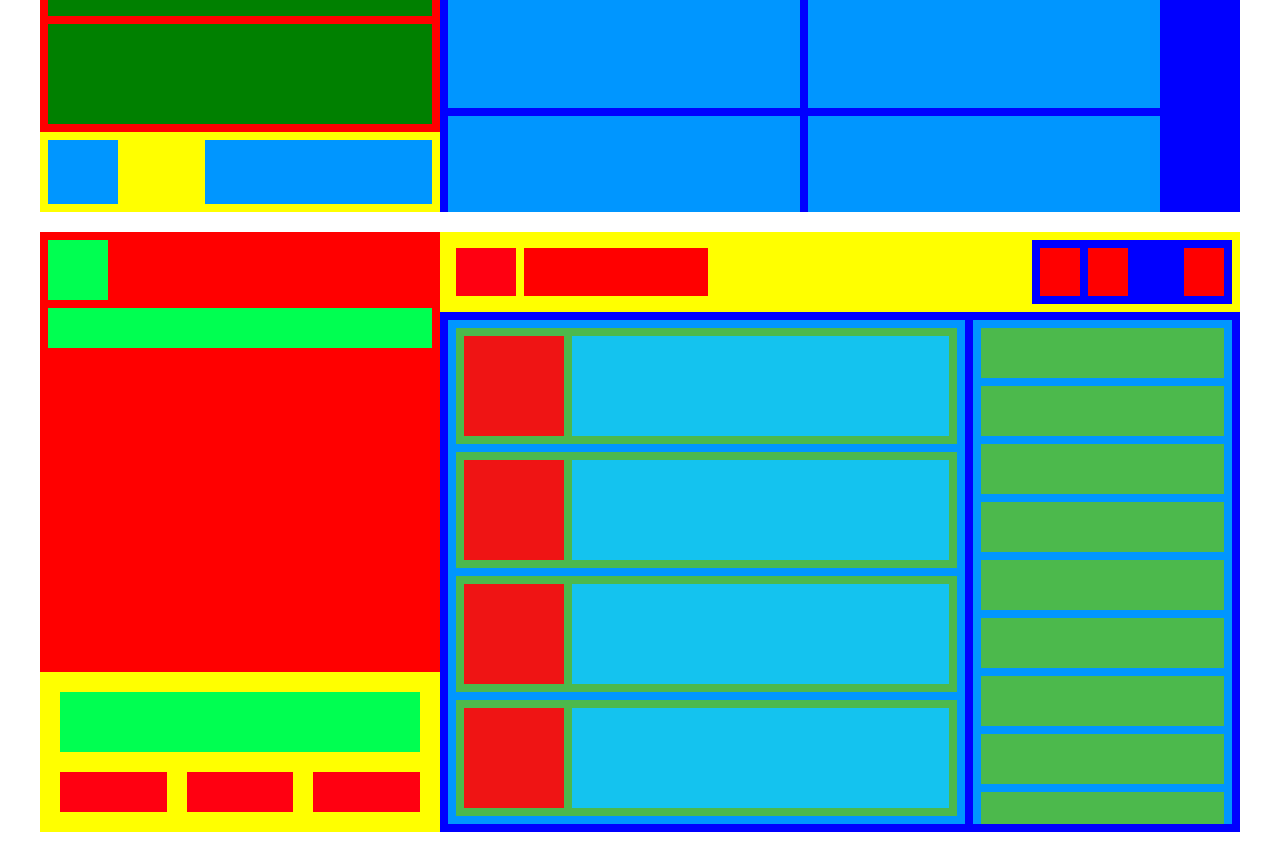
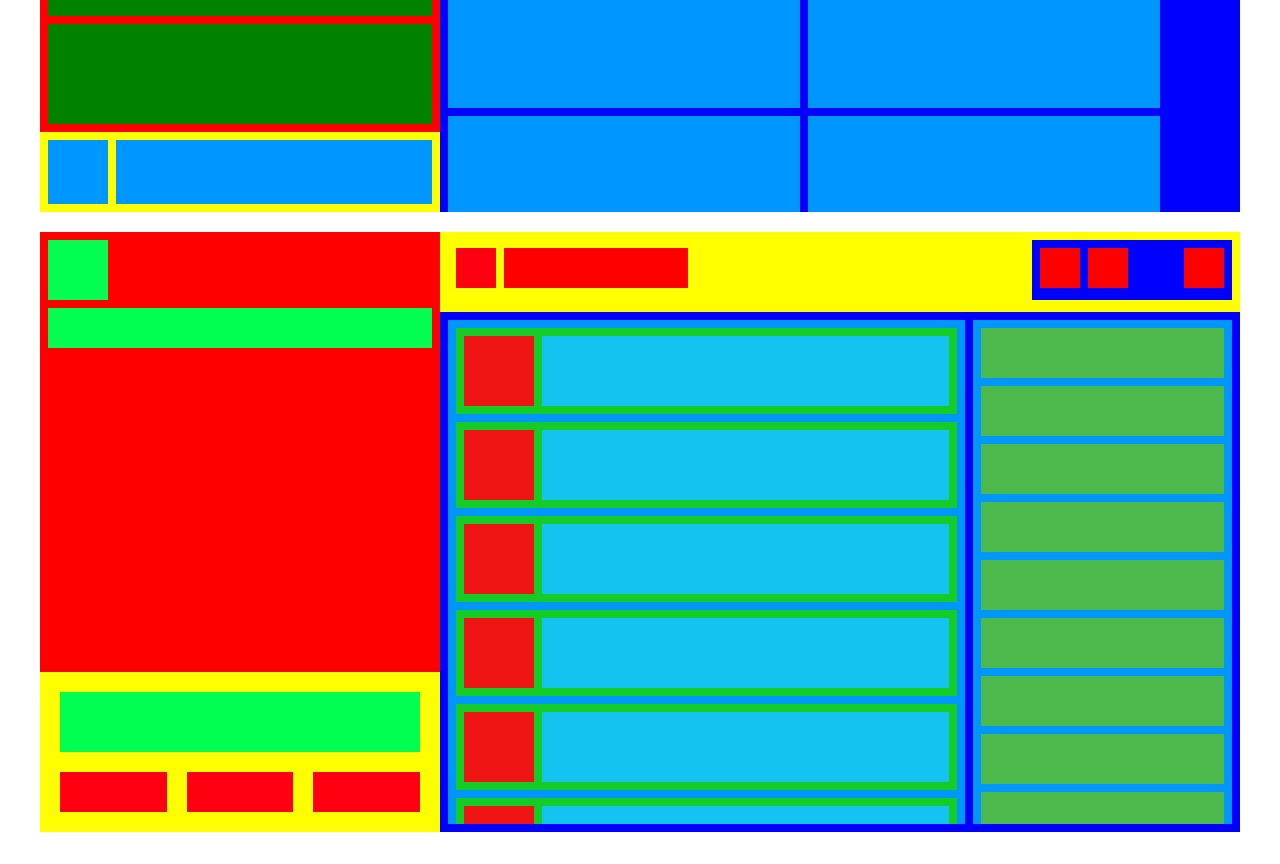
Before and after one commit to foronered/training-llp, a React (Create React App) app: page / in a window 1280 px wide. Shown: the part 6020-6884 px from the top of the page. Built offline with nearby package versions, Linux system fonts and the light colour scheme.

Commit message:
sheet 2 done llp

```diff
--- a/src/modules/Module2.5.tsx
+++ b/src/modules/Module2.5.tsx
@@ -9,11 +9,14 @@ const Container = styled.div`
   display: grid;
   grid-template-columns: 1fr 2fr;
   grid-template-rows: 80px 1fr 80px;
-  background-color: red;
+  background-color: blue;
+
   @media (min-width: ${MOBILE_BREAKPOINT}) {
   }
 
   @media (max-width: ${MOBILE_BREAKPOINT}) {
+    padding-left: 100px;
+    padding-right: 100px;
   }
 `
 const BlueMain = styled.div`
@@ -21,13 +24,21 @@ const BlueMain = styled.div`
   grid-row: 2 / 4;
   display: grid;
   overflow-y: scroll;
-  grid-template-columns: 1fr 1fr;
-  grid-template-rows: repeat(6, 200px);
+
   background-color: blue;
   width: 100%;
   height: 100%;
-  padding: 8px 80px 8px 8px;
   gap: 8px;
+  @media (min-width: ${MOBILE_BREAKPOINT}) {
+    grid-template-columns: 1fr 1fr;
+    grid-template-rows: repeat(6, 200px);
+    padding: 8px 80px 8px 8px;
+  }
+
+  @media (max-width: ${MOBILE_BREAKPOINT}) {
+    grid-template-rows: repeat(6, 200px);
+    padding: 8px;
+  }
 `
 const PinkBar = styled.div`
   background-color: pink;
@@ -36,9 +47,17 @@ const PinkBar = styled.div`
   width: 100%;
   grid-column: 1;
   grid-row: 1;
-  display: grid;
-  grid-template-columns: 1fr 1fr 1fr 1fr 1fr;
+
   gap: 8px;
+  @media (min-width: ${MOBILE_BREAKPOINT}) {
+    display: grid;
+    grid-template-columns: 70px 1fr 70px;
+  }
+
+  @media (max-width: ${MOBILE_BREAKPOINT}) {
+    display: flex;
+    justify-content: center;
+  }
 `
 const YellowBarRight = styled.div`
   background-color: yellow;
@@ -60,16 +79,45 @@ const YellowYellow = styled.div`
 const YellowBlueRight = styled.div`
   background-color: blue;
   height: 100%;
-  width: 200px;
+
   padding: 8px;
-  display: grid;
+
   gap: 8px;
-  grid-template-columns: repeat(4, 1fr);
+  @media (min-width: ${MOBILE_BREAKPOINT}) {
+    width: 200px;
+    display: grid;
+    grid-template-columns: repeat(4, 1fr);
+  }
+
+  @media (max-width: ${MOBILE_BREAKPOINT}) {
+    width: 100px;
+    display: flex;
+    justify-content: center;
+  }
+`
+
+const RedFillGridsingle = styled.div`
+  width: 100%;
+  height: 100%;
+  background-color: red;
+  @media (min-width: ${MOBILE_BREAKPOINT}) {
+  }
+
+  @media (max-width: ${MOBILE_BREAKPOINT}) {
+    width: 50px;
+    height: 100%;
+  }
 `
 const RedFillGrid = styled.div`
   width: 100%;
   height: 100%;
   background-color: red;
+  @media (min-width: ${MOBILE_BREAKPOINT}) {
+  }
+
+  @media (max-width: ${MOBILE_BREAKPOINT}) {
+    display: none;
+  }
 `
 const YellowBarBot = styled.div`
   background-color: yellow;
@@ -78,9 +126,18 @@ const YellowBarBot = styled.div`
   width: 100%;
   grid-column: 1;
   grid-row: 3;
-  display: grid;
-  grid-template-columns: 1fr 1fr 1fr 1fr 1fr;
+
   gap: 8px;
+  @media (min-width: ${MOBILE_BREAKPOINT}) {
+    display: grid;
+    grid-template-columns: 60px 1fr;
+  }
+
+  @media (max-width: ${MOBILE_BREAKPOINT}) {
+    display: flex;
+    align-items: center;
+    justify-content: center;
+  }
 `
 
 const RedBox = styled.div`
@@ -92,27 +149,40 @@ const RedBox = styled.div`
   padding: 8px 8px 0px;
   gap: 8px;
   overflow-y: scroll;
-
+  width: 100%;
   @media (min-width: ${MOBILE_BREAKPOINT}) {
-    width: 100%;
   }
 
   @media (max-width: ${MOBILE_BREAKPOINT}) {
-    width: 40%;
+    align-items: center;
   }
 `
 const GreenBox = styled.div`
   flex: 0 0 auto;
-  width: 100%;
-  height: 100px;
+
   background-color: green;
+  @media (min-width: ${MOBILE_BREAKPOINT}) {
+    width: 100%;
+    height: 100px;
+  }
+
+  @media (max-width: ${MOBILE_BREAKPOINT}) {
+    width: 60px;
+    height: 60px;
+  }
 `
 const BlueSquare1 = styled.div`
-  flex: 0 0 auto;
-  grid-column: 1;
-  width: 100%;
-  height: 100%;
   background-color: #0096ff;
+  @media (min-width: ${MOBILE_BREAKPOINT}) {
+    width: 100%;
+    height: 100%;
+    grid-column: 1;
+  }
+
+  @media (max-width: ${MOBILE_BREAKPOINT}) {
+    width: 60px;
+    height: 60px;
+  }
 `
 const BlueSquare5 = styled.div`
   flex: 0 0 auto;
@@ -120,13 +190,26 @@ const BlueSquare5 = styled.div`
   width: 100%;
   height: 100%;
   background-color: #0096ff;
+  grid-column: 3;
+  @media (min-width: ${MOBILE_BREAKPOINT}) {
+  }
+
+  @media (max-width: ${MOBILE_BREAKPOINT}) {
+    display: none;
+  }
 `
 const BlueSquareLong = styled.div`
   flex: 0 0 auto;
-  grid-column: 3/6;
+  grid-column: 2;
   width: 100%;
   height: 100%;
   background-color: #0096ff;
+  @media (min-width: ${MOBILE_BREAKPOINT}) {
+  }
+
+  @media (max-width: ${MOBILE_BREAKPOINT}) {
+    display: none;
+  }
 `
 const BrightBlueBox = styled.div`
   flex: 0 0 auto;
@@ -149,7 +232,7 @@ export const Module25 = () => {
     <BrightBlueBox key={index} />
   ))
 
-  const redboxes = Array.from({ length: 4 }).map((_, index) => (
+  const redboxes = Array.from({ length: 3 }).map((_, index) => (
     <RedFillGrid key={index} />
   ))
   return (
@@ -170,7 +253,10 @@ export const Module25 = () => {
           <YellowYellow>
             <RedBoxRightLong />
           </YellowYellow>
-          <YellowBlueRight>{redboxes}</YellowBlueRight>
+          <YellowBlueRight>
+            <RedFillGridsingle />
+            {redboxes}
+          </YellowBlueRight>
         </YellowBarRight>
 
         <BlueMain> {blueboxes} </BlueMain>
--- a/src/modules/Module2.6.tsx
+++ b/src/modules/Module2.6.tsx
@@ -7,13 +7,20 @@ const Container = styled.div`
   width: 100%;
   height: 100%;
   display: grid;
+
   grid-template-columns: 1fr 2fr;
   grid-template-rows: 80px 1fr 160px;
-  background-color: red;
+  background-color: blue;
   @media (min-width: ${MOBILE_BREAKPOINT}) {
+    grid-template-columns: 1fr 2fr;
+    grid-template-rows: 80px 1fr 160px;
   }
 
   @media (max-width: ${MOBILE_BREAKPOINT}) {
+    grid-template-columns: 1fr 2fr;
+    grid-template-rows: 160px 1fr 160px;
+    padding-left: 100px;
+    padding-right: 100px;
   }
 `
 
@@ -25,7 +32,14 @@ const YellowBarRight = styled.div`
   grid-column: 2;
   grid-row: 1;
   display: flex;
-  justify-content: space-between;
+
+  @media (min-width: ${MOBILE_BREAKPOINT}) {
+    justify-content: space-between;
+  }
+
+  @media (max-width: ${MOBILE_BREAKPOINT}) {
+    flex-direction: column;
+  }
 `
 
 const YellowYellow = styled.div`
@@ -38,7 +52,7 @@ const YellowYellow = styled.div`
 `
 const YellowBlueRight = styled.div`
   background-color: blue;
-  height: 100%;
+  height: 60px;
   width: 200px;
   padding: 8px;
   display: grid;
@@ -46,9 +60,6 @@ const YellowBlueRight = styled.div`
   grid-template-columns: repeat(4, 1fr);
 `
 const YellowBarBot = styled.div`
-  display: grid;
-  grid-template-columns: 1fr 1fr 1fr;
-  grid-template-rows: 1fr 1fr;
   background-color: yellow;
   padding: 20px;
   height: 100%;
@@ -56,6 +67,17 @@ const YellowBarBot = styled.div`
   grid-column: 1;
   grid-row: 3;
   gap: 20px;
+
+  @media (min-width: ${MOBILE_BREAKPOINT}) {
+    display: grid;
+    grid-template-columns: 1fr 1fr 1fr;
+    grid-template-rows: 1fr 1fr;
+  }
+
+  @media (max-width: ${MOBILE_BREAKPOINT}) {
+    display: flex;
+    justify-content: center;
+  }
 `
 
 const RedBox = styled.div`
@@ -68,14 +90,12 @@ const RedBox = styled.div`
   flex: 1;
   padding: 8px 8px 0px;
   gap: 8px;
-  overflow-y: scroll;
-
+  width: 100%;
   @media (min-width: ${MOBILE_BREAKPOINT}) {
-    width: 100%;
   }
 
   @media (max-width: ${MOBILE_BREAKPOINT}) {
-    width: 40%;
+    align-items: center;
   }
 `
 const GreenSquare = styled.div`
@@ -85,15 +105,20 @@ const GreenSquare = styled.div`
   background-color: #00ff51;
 `
 const RedSquare = styled.div`
-  flex: 0 0 auto;
   width: 100%;
   height: 100%;
   background-color: #ff0011;
+  @media (min-width: ${MOBILE_BREAKPOINT}) {
+  }
+
+  @media (max-width: ${MOBILE_BREAKPOINT}) {
+    display: none;
+  }
 `
 const RedSquareYellow = styled.div`
   flex: 0 0 auto;
-  width: 60px;
-  height: 100%;
+  width: 40px;
+  height: 40px;
   background-color: #ff0011;
 `
 const GreenBoxLong = styled.div`
@@ -101,26 +126,43 @@ const GreenBoxLong = styled.div`
   width: 100%;
   height: 40px;
   background-color: #00ff51;
+  @media (min-width: ${MOBILE_BREAKPOINT}) {
+  }
+
+  @media (max-width: ${MOBILE_BREAKPOINT}) {
+    display: none;
+  }
 `
 const GreenBoxLong2 = styled.div`
-  grid-column: 1/4;
-  grid-row: 1;
-  flex: 0 0 auto;
-  width: 100%;
   height: 60px;
   background-color: #00ff51;
+  @media (min-width: ${MOBILE_BREAKPOINT}) {
+    grid-column: 1/4;
+    grid-row: 1;
+    width: 100%;
+  }
+
+  @media (max-width: ${MOBILE_BREAKPOINT}) {
+    width: 60px;
+  }
 `
 const BlueMain = styled.div`
   grid-column: 2;
   grid-row: 2 / 4;
-  display: grid;
+
   overflow-y: hidden;
   grid-template-columns: 2fr 1fr;
   background-color: blue;
   width: 100%;
   height: 100%;
-  padding: 8px;
   gap: 8px;
+  @media (min-width: ${MOBILE_BREAKPOINT}) {
+    display: grid;
+    padding: 8px;
+  }
+
+  @media (max-width: ${MOBILE_BREAKPOINT}) {
+  }
 `
 
 const BrightBlueBox1 = styled.div`
@@ -134,6 +176,11 @@ const BrightBlueBox1 = styled.div`
   gap: 8px;
   padding: 8px;
   overflow-y: scroll;
+  @media (min-width: ${MOBILE_BREAKPOINT}) {
+  }
+
+  @media (max-width: ${MOBILE_BREAKPOINT}) {
+  }
 `
 const BrightBlueBox2 = styled.div`
   grid-column: 2;
@@ -145,28 +192,34 @@ const BrightBlueBox2 = styled.div`
   gap: 8px;
   padding: 8px;
   overflow-y: scroll;
+  @media (min-width: ${MOBILE_BREAKPOINT}) {
+  }
+
+  @media (max-width: ${MOBILE_BREAKPOINT}) {
+    display: none;
+  }
 `
 const RedBoxRightLong = styled.div`
   flex: 0 0 auto;
   width: 100%;
-  height: 100%;
+  height: 40px;
   background-color: red;
 `
 const RedBoxTopRight1 = styled.div`
-  width: 100%;
-  height: 100%;
+  width: 40px;
+  height: 40px;
   background-color: red;
   grid-column: 1;
 `
 const RedBoxTopRight2 = styled.div`
-  width: 100%;
-  height: 100%;
+  width: 40px;
+  height: 40px;
   background-color: red;
   grid-column: 2;
 `
 const RedBoxTopRight4 = styled.div`
-  width: 100%;
-  height: 100%;
+  width: 40px;
+  height: 40px;
   background-color: red;
   grid-column: 4;
 `
@@ -179,23 +232,36 @@ const GreenBoxesArray = styled.div`
 
 const GreenBoxesArrayLeft = styled.div`
   display: flex;
-  flex-direction: row;
+
   width: 100%;
   height: auto;
-  background-color: #4cb94c;
+  background-color: #14cc26;
   padding: 8px;
-  flex: 0 0 auto;
   gap: 8px;
+  @media (min-width: ${MOBILE_BREAKPOINT}) {
+    flex-direction: row;
+  }
+
+  @media (max-width: ${MOBILE_BREAKPOINT}) {
+    flex-direction: column;
+    align-items: center;
+  }
 `
 const RedBoxScroll = styled.div`
-  width: 100px;
-  height: 100px;
+  width: 70px;
+  height: 70px;
   background-color: #ef1414;
 `
 const BlueBarScroll = styled.div`
-  flex: 1;
-  height: 100px;
+  height: 70px;
   background-color: #14c3ef;
+  @media (min-width: ${MOBILE_BREAKPOINT}) {
+    flex: 1;
+  }
+
+  @media (max-width: ${MOBILE_BREAKPOINT}) {
+    width: 200px;
+  }
 `
 export const Module26 = () => {
   const threeredboxes = Array.from({ length: 3 }).map((_, index) => (
--- a/src/modules/Module8.tsx
+++ b/src/modules/Module8.tsx
@@ -14,15 +14,13 @@ const Container = styled.div`
 
 const RedBox = styled.div`
   background-color: red;
+  width: 100%;
+  height: 25%;
+
   @media (min-width: ${MOBILE_BREAKPOINT}) {
     width: 300px;
     height: 100%;
   }
-
-  @media (max-width: ${MOBILE_BREAKPOINT}) {
-  }
-  width: 100%;
-  height: 25%;
 `
 const BlueBox = styled.div`
   background-color: blue;
```
